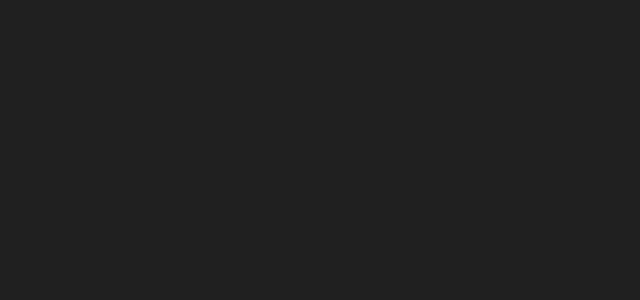
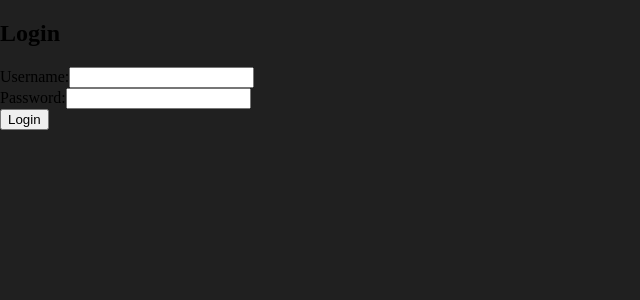
Before and after one commit to FantasyNSIC/FantasyNSIC_Frontend, a React app: page /login in a window 1280 px wide. Before the commit this address had no page. Shown: the top 300 px of the page, without its empty margins (0-640 px from the left). Built offline with nearby package versions, Linux system fonts and the light colour scheme.

Commit message:
basic login function

```diff
--- a/src/App/App.jsx
+++ b/src/App/App.jsx
@@ -2,6 +2,7 @@ import React, { Component } from 'react';
 import { BrowserRouter as Router, Routes, Route, Navigate } from 'react-router-dom';
 import './App.less';
 
+import LoginPage from '../components/LoginPage/LoginPage.jsx';
 import MyTeamPage from '../components/MyTeamPage/MyTeamPage.jsx';
 import PlayersPage from '../components/PlayersPage/PlayersPage.jsx';
 import MatchupPage from '../components/MatchupPage/MatchupPage.jsx';
@@ -15,7 +16,8 @@ export default class App extends Component {
     return (
       <Router>
         <Routes>
-            <Route path="/" element={<Navigate to="/myteam" />} />
+            <Route path="/" element={<Navigate to="/login" />} />
+            <Route path="/login" element={<LoginPage />} />
             <Route path="/myteam" element={<MyTeamPage />} />
             <Route path="/players" element={<PlayersPage />} />
             <Route path="/matchup" element={<MatchupPage />} />
--- /dev/null
+++ b/src/components/LoginPage/LoginPage.jsx
@@ -0,0 +1,61 @@
+import React, { useState } from 'react';
+import { useNavigate } from 'react-router';
+import { fantasy_login } from '../../service/authService';
+import './LoginPage.less';
+
+const LoginPage = () => {
+    const [username, setUsername] = useState('');
+    const [password, setPassword] = useState('');
+    const [userTeamId, setUserTeamId] = useState('');
+    const [leagueId, setLeagueId] = useState('');
+    const navigate = useNavigate();
+
+    const handleUsernameChange = (e) => {
+        setUsername(e.target.value);
+    };
+
+    const handlePasswordChange = (e) => {
+        setPassword(e.target.value);
+    };
+
+    const handleSubmit = async (e) => {
+        e.preventDefault();
+        try {
+            const response = await fantasy_login(username, password);
+            if (response.data.status === true) {
+                navigate(`/myteam?user_team_id=${response.data.user_teams.user_team_id}&league_id=${response.data.user_teams.league_id}`);
+            }
+        } catch (error) {
+            console.error('Error:', error.message);
+        }
+    };
+
+    return (
+        <div>
+            <h2>Login</h2>
+            <form onSubmit={handleSubmit}>
+                <div>
+                    <label htmlFor="username">Username:</label>
+                    <input
+                        type="text"
+                        id="username"
+                        value={username}
+                        onChange={handleUsernameChange}
+                    />
+                </div>
+                <div>
+                    <label htmlFor="password">Password:</label>
+                    <input
+                        type="password"
+                        id="password"
+                        value={password}
+                        onChange={handlePasswordChange}
+                    />
+                </div>
+                <button type="submit">Login</button>
+            </form>
+        </div>
+    );
+};
+
+export default LoginPage;
--- /dev/null
+++ b/src/service/authService.js
@@ -0,0 +1,61 @@
+import axios from "axios";
+
+// base URL for the backend API
+const fantasyURL = "http://localhost:5001"
+
+// API Auth endpoints
+const loginEndpoint = `${fantasyURL}/auth/login`;
+const logoutEndpoint = `${fantasyURL}/auth/logout`;
+const verifyUserEndpoint = `${fantasyURL}/auth/verifyUser`;
+
+// Auth functions =============================================================
+export function fantasy_login(username, password) {
+    return new Promise((resolve, reject) => {
+        axios.post(`${loginEndpoint}`, {
+            username: username,
+            password: password
+        }, { headers: {
+            'Content-Type': 'application/json'
+        }, withCredentials: true
+        })
+        .then((response) => {
+            console.log('Success', response);
+            resolve(response);
+        })
+        .catch((error) => {
+            console.log('Error:', error.message);
+            reject(error);
+        });
+    });
+}
+
+export function fantasy_logout() {
+    return new Promise((resolve, reject) => {
+        axios.post(`${logoutEndpoint}`, {
+        })
+        .then((response) => {
+            console.log('Success', response);
+            resolve(response);
+        })
+        .catch((error) => {
+            console.log('Error:', error.message);
+            reject(error);
+        });
+    });
+}
+
+export function verify_user() {
+    return new Promise((resolve, reject) => {
+        axios.get(`${verifyUserEndpoint}`, {
+            withCredentials: true,
+        })
+        .then((response) => {
+            console.log('Success', response);
+            resolve(response);
+        })
+        .catch((error) => {
+            console.log('Error:', error.message);
+            reject(error);
+        });
+    });
+}
```
Also changed, not shown: src/components/LoginPage/LoginPage.less (added).
